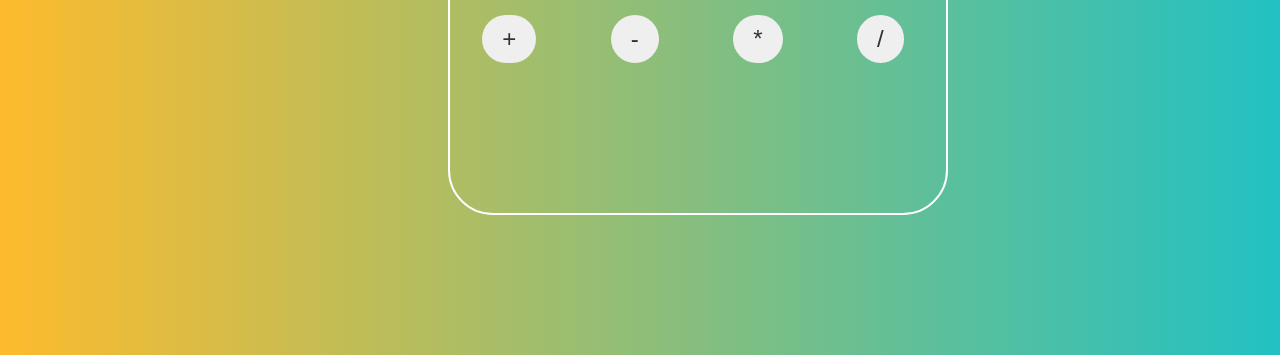
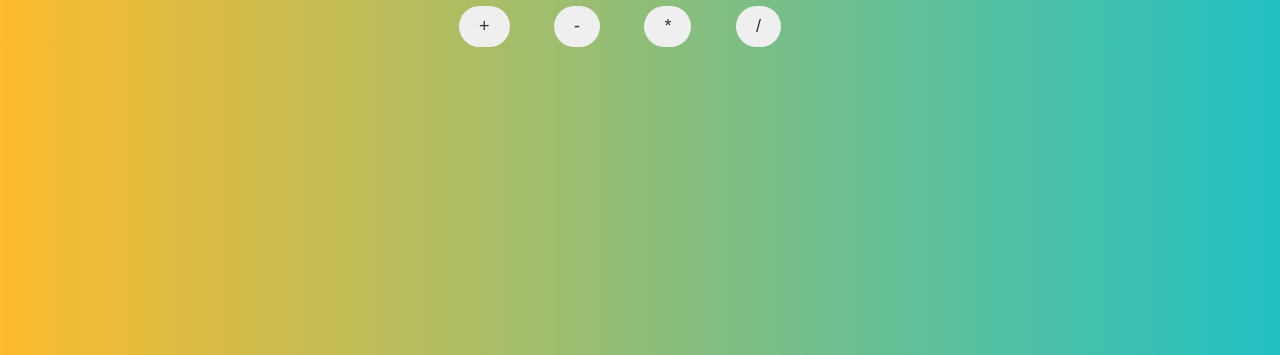
Before and after one commit to bollshoy/calculator, a plain HTML site: page index.html in a window 1280 px wide. Shown: the part 445-800 px from the top of the page. Drawn offline with Linux system fonts and the light colour scheme; a web font is replaced by a local one.

Commit message:
style.css

```diff
--- a/style.css
+++ b/style.css
@@ -17,13 +17,8 @@ body {
 .container {
     text-align: center;
     justify-content: center;
-    margin-top: 20vh;
+    margin-top: 30vh;
     gap: 45px;
-    border: 2px solid #FFFFFF;
-    width: 500px;
-    height: 500px;
-    margin-left: 35%;
-    border-radius: 45px;
 }
 
 h1 {
@@ -37,7 +32,6 @@ input{
     padding: 10px;
     border-radius: 15px;
     border: none;
-    font-size: 18px;
 }
 
 p {
@@ -52,14 +46,13 @@ button {
     margin-right: 40px;
     border-radius: 40px;
     border: none;
-    font-size: 24px;
-    margin-left: 30px;
+    font-size: 18px;
     color: #333;
     transition: .5s ease;
 }
 
 button:hover {
-    color: #00008B;
+    color: #5e5e5e;
     transition: .5s ease;
     cursor: pointer;
 }
```
